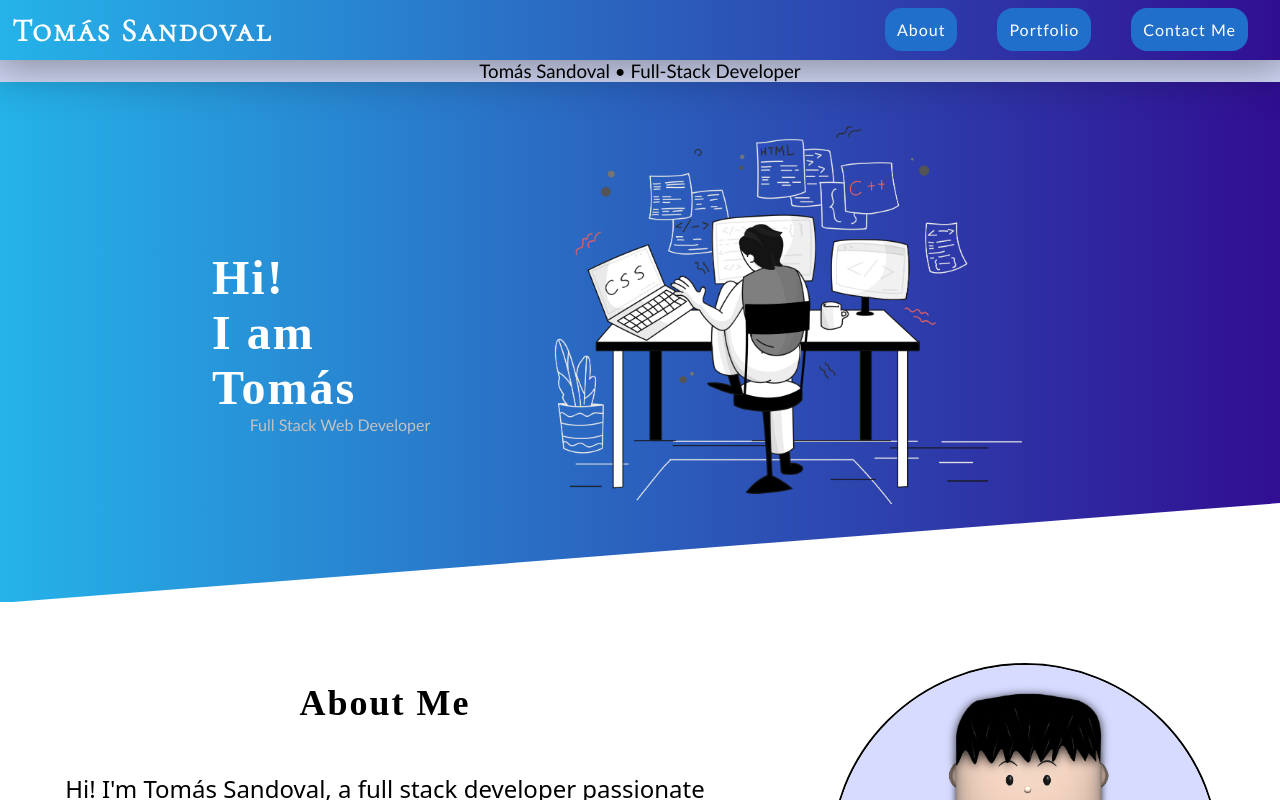
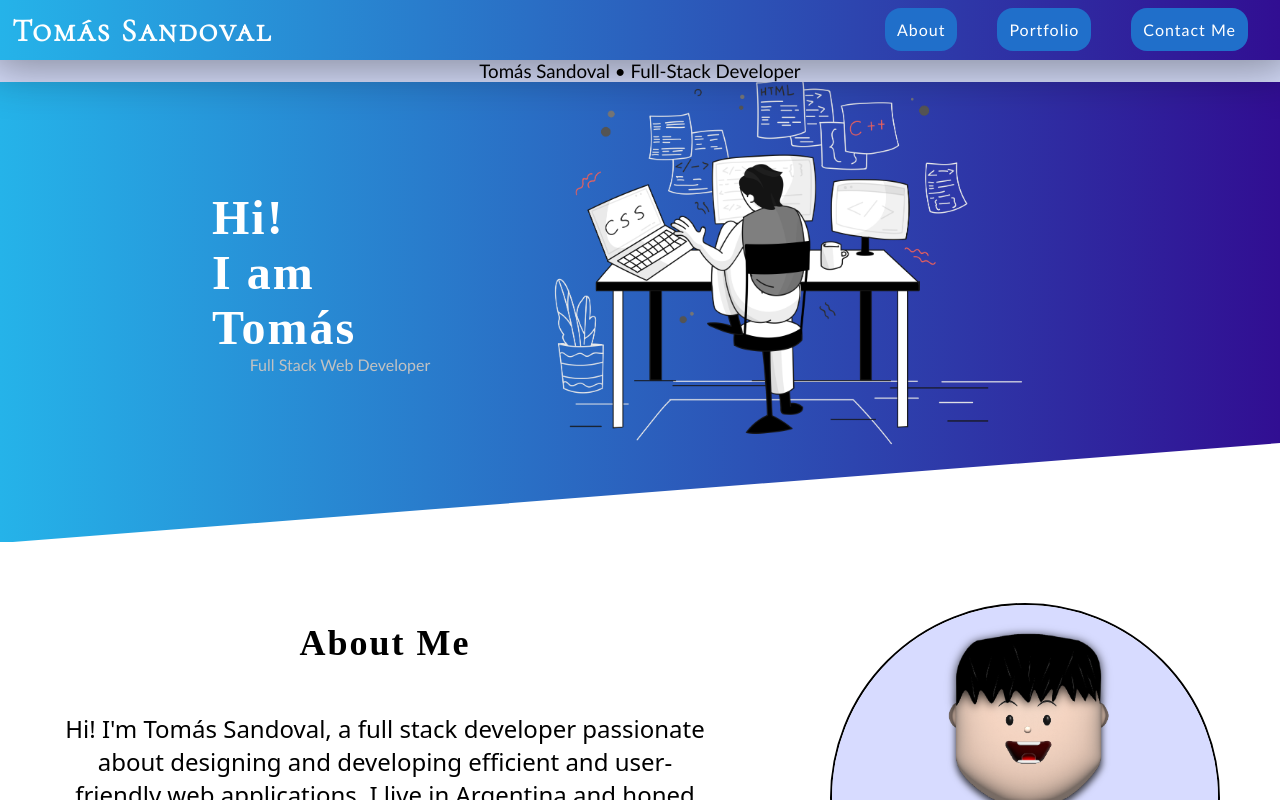
Before and after one commit to TomSandoval/Portfolio, a React (Vite) app: page / in a window 1280 px wide. Shown: the top 800 px of the page. Built offline with nearby package versions, Linux system fonts and the light colour scheme; a web font is replaced by a local one.

Commit message:
overflow fixed

```diff
--- a/src/components/home/home.module.css
+++ b/src/components/home/home.module.css
@@ -2,11 +2,6 @@
     margin: 0;
     padding: 0;
     box-sizing: border-box;
-}
-
-
-body {
-    overflow-x: hidden;
 }
 
 .article {
@@ -15,7 +10,7 @@ body {
     display: flex;
     flex-direction: column;
     position: relative;
-    top: calc(60px);
+    overflow-x: hidden;
 }
 
 
```
